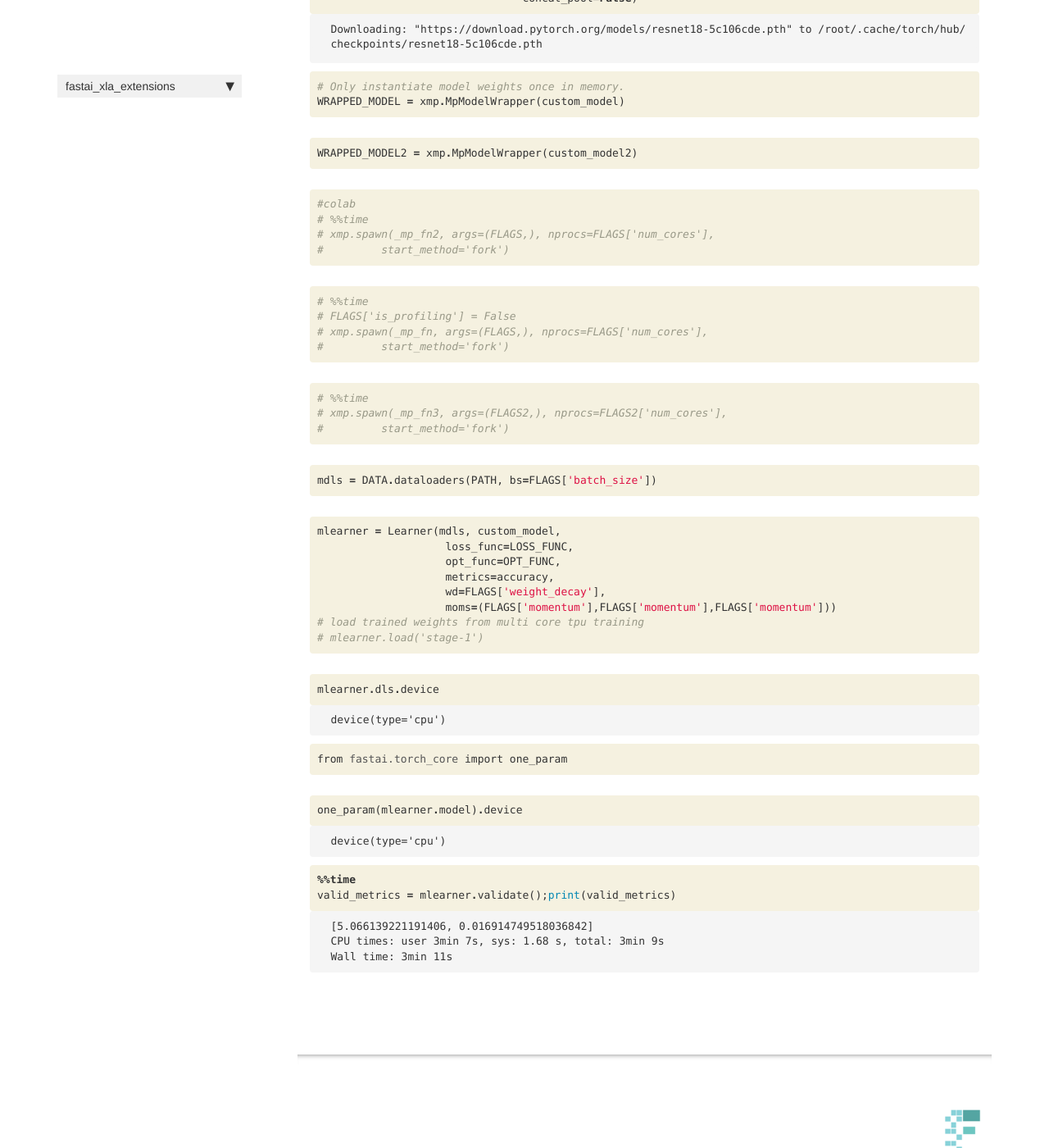
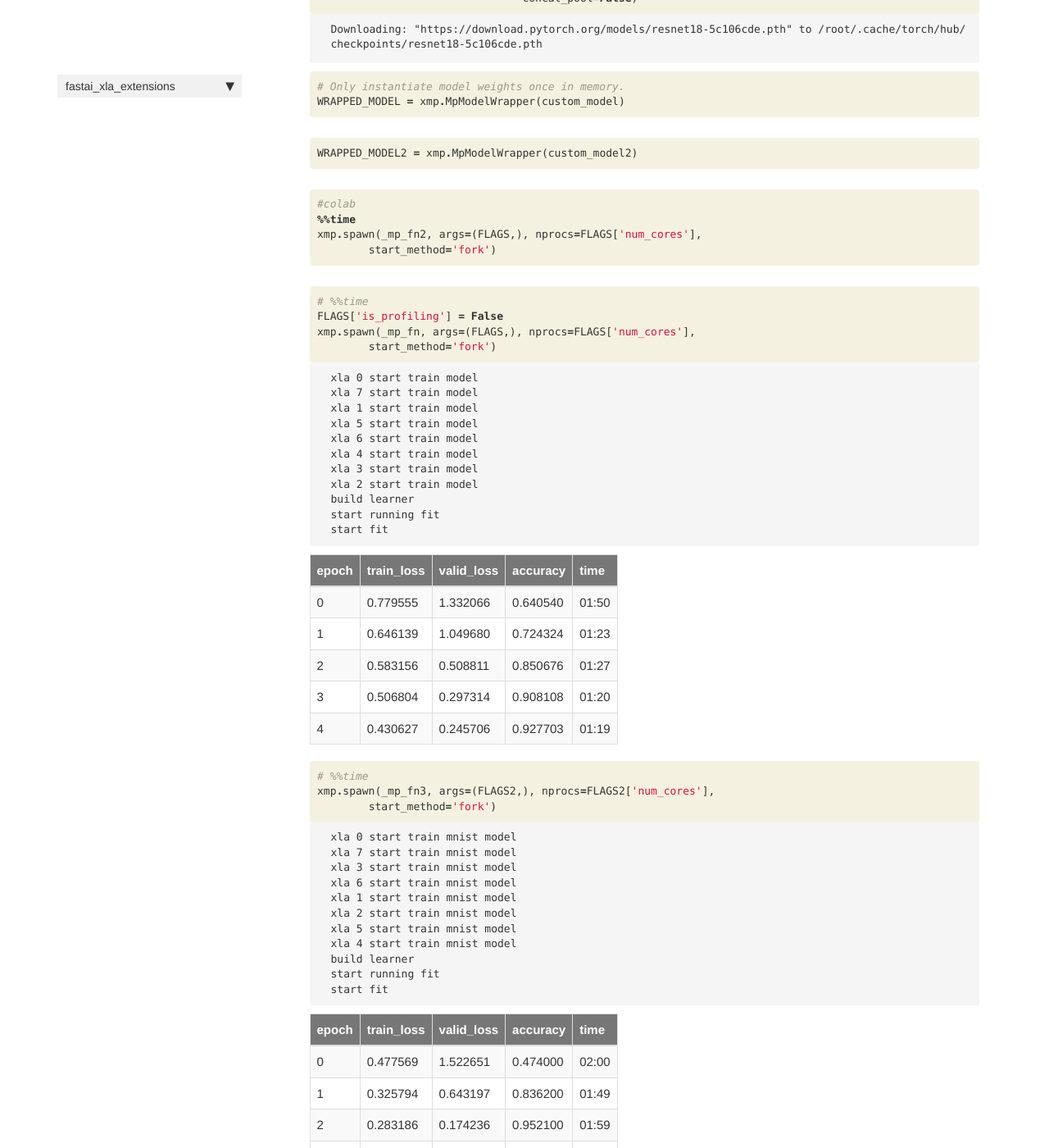
Before and after one commit to butchland/fastai_xla_extensions, a Jekyll site: the page built from docs/multi_core.base.html, in a window 1280 px wide and 1400 px high, scrolled down 10738 px. Shown: the whole window at 82% size. Built offline with Jekyll 4.4.1, drawn with Linux system fonts in a browser that asks for light colours; nearby versions of some CDN libraries; comment, search, counter and statistics services are not loaded; some of the changed text lies outside the part shown.

```diff
--- a/docs/multi_core.base.html
+++ b/docs/multi_core.base.html
@@ -603,6 +603,13 @@
 
 <div class="cell border-box-sizing code_cell rendered">
 
+</div>
+    {% endraw %}
+
+    {% raw %}
+
+<div class="cell border-box-sizing code_cell rendered">
+
 <div class="output_wrapper">
 <div class="output">
 
@@ -610,7 +617,7 @@
 
 
 <div class="output_markdown rendered_html output_subarea ">
-<h4 id="Learner.save" class="doc_header"><code>Learner.save</code><a href="https://github.com/butchland/fastai_xla_extensions/tree/master/fastai_xla_extensions/multi_core/base.py#L384" class="source_link" style="float:right">[source]</a></h4><blockquote><p><code>Learner.save</code>(<strong><code>file</code></strong>, <strong><code>with_opt</code></strong>=<em><code>True</code></em>, <strong><code>pickle_protocol</code></strong>=<em><code>2</code></em>)</p>
+<h4 id="Learner.save" class="doc_header"><code>Learner.save</code><a href="https://github.com/butchland/fastai_xla_extensions/tree/master/fastai_xla_extensions/multi_core/base.py#L392" class="source_link" style="float:right">[source]</a></h4><blockquote><p><code>Learner.save</code>(<strong><code>file</code></strong>, <strong><code>with_opt</code></strong>=<em><code>True</code></em>, <strong><code>pickle_protocol</code></strong>=<em><code>2</code></em>)</p>
 </blockquote>
 
 </div>
@@ -648,7 +655,7 @@
 
 
 <div class="output_markdown rendered_html output_subarea ">
-<h4 id="Learner.to_multi_xla" class="doc_header"><code>Learner.to_multi_xla</code><a href="https://github.com/butchland/fastai_xla_extensions/tree/master/fastai_xla_extensions/multi_core/base.py#L404" class="source_link" style="float:right">[source]</a></h4><blockquote><p><code>Learner.to_multi_xla</code>(<strong><code>device</code></strong>, <strong><code>rank</code></strong>, <strong><code>sync_valid</code></strong>=<em><code>False</code></em>)</p>
+<h4 id="Learner.to_multi_xla" class="doc_header"><code>Learner.to_multi_xla</code><a href="https://github.com/butchland/fastai_xla_extensions/tree/master/fastai_xla_extensions/multi_core/base.py#L412" class="source_link" style="float:right">[source]</a></h4><blockquote><p><code>Learner.to_multi_xla</code>(<strong><code>device</code></strong>, <strong><code>rank</code></strong>, <strong><code>sync_valid</code></strong>=<em><code>False</code></em>)</p>
 </blockquote>
 <p>Sets up the learner on the spawned process for multi core TPU training</p>
 
@@ -673,7 +680,7 @@
 
 
 <div class="output_markdown rendered_html output_subarea ">
-<h4 id="do_one_loop" class="doc_header"><code>do_one_loop</code><a href="https://github.com/butchland/fastai_xla_extensions/tree/master/fastai_xla_extensions/multi_core/base.py#L429" class="source_link" style="float:right">[source]</a></h4><blockquote><p><code>do_one_loop</code>(<strong><code>dl</code></strong>, <strong><code>rank</code></strong>, <strong><code>world_size</code></strong>, <strong><code>device</code></strong>, <strong><code>wrap_parallel</code></strong>=<em><code>True</code></em>)</p>
+<h4 id="do_one_loop" class="doc_header"><code>do_one_loop</code><a href="https://github.com/butchland/fastai_xla_extensions/tree/master/fastai_xla_extensions/multi_core/base.py#L437" class="source_link" style="float:right">[source]</a></h4><blockquote><p><code>do_one_loop</code>(<strong><code>dl</code></strong>, <strong><code>rank</code></strong>, <strong><code>world_size</code></strong>, <strong><code>device</code></strong>, <strong><code>wrap_parallel</code></strong>=<em><code>True</code></em>)</p>
 </blockquote>
 <p>test one loop for a tpu distributed dataloader</p>
 
@@ -1419,9 +1426,9 @@
 <div class="inner_cell">
     <div class="input_area">
 <div class=" highlight hl-ipython3"><pre><span></span><span class="c1">#colab</span>
-<span class="c1"># %%time</span>
-<span class="c1"># xmp.spawn(_mp_fn2, args=(FLAGS,), nprocs=FLAGS[&#39;num_cores&#39;],</span>
-<span class="c1">#         start_method=&#39;fork&#39;)</span>
+<span class="o">%%time</span>
+<span class="n">xmp</span><span class="o">.</span><span class="n">spawn</span><span class="p">(</span><span class="n">_mp_fn2</span><span class="p">,</span> <span class="n">args</span><span class="o">=</span><span class="p">(</span><span class="n">FLAGS</span><span class="p">,),</span> <span class="n">nprocs</span><span class="o">=</span><span class="n">FLAGS</span><span class="p">[</span><span class="s1">&#39;num_cores&#39;</span><span class="p">],</span>
+        <span class="n">start_method</span><span class="o">=</span><span class="s1">&#39;fork&#39;</span><span class="p">)</span>
 </pre></div>
 
     </div>
@@ -1439,12 +1446,92 @@
 <div class="inner_cell">
     <div class="input_area">
 <div class=" highlight hl-ipython3"><pre><span></span><span class="c1"># %%time</span>
-<span class="c1"># FLAGS[&#39;is_profiling&#39;] = False</span>
-<span class="c1"># xmp.spawn(_mp_fn, args=(FLAGS,), nprocs=FLAGS[&#39;num_cores&#39;],</span>
-<span class="c1">#         start_method=&#39;fork&#39;)</span>
-</pre></div>
-
-    </div>
+<span class="n">FLAGS</span><span class="p">[</span><span class="s1">&#39;is_profiling&#39;</span><span class="p">]</span> <span class="o">=</span> <span class="kc">False</span>
+<span class="n">xmp</span><span class="o">.</span><span class="n">spawn</span><span class="p">(</span><span class="n">_mp_fn</span><span class="p">,</span> <span class="n">args</span><span class="o">=</span><span class="p">(</span><span class="n">FLAGS</span><span class="p">,),</span> <span class="n">nprocs</span><span class="o">=</span><span class="n">FLAGS</span><span class="p">[</span><span class="s1">&#39;num_cores&#39;</span><span class="p">],</span>
+        <span class="n">start_method</span><span class="o">=</span><span class="s1">&#39;fork&#39;</span><span class="p">)</span>
+</pre></div>
+
+    </div>
+</div>
+</div>
+
+<div class="output_wrapper">
+<div class="output">
+
+<div class="output_area">
+
+<div class="output_subarea output_stream output_stdout output_text">
+<pre>xla 0 start train model
+xla 7 start train model
+xla 1 start train model
+xla 5 start train model
+xla 6 start train model
+xla 4 start train model
+xla 3 start train model
+xla 2 start train model
+build learner
+start running fit
+start fit
+</pre>
+</div>
+</div>
+
+<div class="output_area">
+
+
+<div class="output_html rendered_html output_subarea ">
+<table border="1" class="dataframe">
+  <thead>
+    <tr style="text-align: left;">
+      <th>epoch</th>
+      <th>train_loss</th>
+      <th>valid_loss</th>
+      <th>accuracy</th>
+      <th>time</th>
+    </tr>
+  </thead>
+  <tbody>
+    <tr>
+      <td>0</td>
+      <td>0.779555</td>
+      <td>1.332066</td>
+      <td>0.640540</td>
+      <td>01:50</td>
+    </tr>
+    <tr>
+      <td>1</td>
+      <td>0.646139</td>
+      <td>1.049680</td>
+      <td>0.724324</td>
+      <td>01:23</td>
+    </tr>
+    <tr>
+      <td>2</td>
+      <td>0.583156</td>
+      <td>0.508811</td>
+      <td>0.850676</td>
+      <td>01:27</td>
+    </tr>
+    <tr>
+      <td>3</td>
+      <td>0.506804</td>
+      <td>0.297314</td>
+      <td>0.908108</td>
+      <td>01:20</td>
+    </tr>
+    <tr>
+      <td>4</td>
+      <td>0.430627</td>
+      <td>0.245706</td>
+      <td>0.927703</td>
+      <td>01:19</td>
+    </tr>
+  </tbody>
+</table>
+</div>
+
+</div>
+
 </div>
 </div>
 
@@ -1459,11 +1546,91 @@
 <div class="inner_cell">
     <div class="input_area">
 <div class=" highlight hl-ipython3"><pre><span></span><span class="c1"># %%time</span>
-<span class="c1"># xmp.spawn(_mp_fn3, args=(FLAGS2,), nprocs=FLAGS2[&#39;num_cores&#39;],</span>
-<span class="c1">#         start_method=&#39;fork&#39;)</span>
-</pre></div>
-
-    </div>
+<span class="n">xmp</span><span class="o">.</span><span class="n">spawn</span><span class="p">(</span><span class="n">_mp_fn3</span><span class="p">,</span> <span class="n">args</span><span class="o">=</span><span class="p">(</span><span class="n">FLAGS2</span><span class="p">,),</span> <span class="n">nprocs</span><span class="o">=</span><span class="n">FLAGS2</span><span class="p">[</span><span class="s1">&#39;num_cores&#39;</span><span class="p">],</span>
+        <span class="n">start_method</span><span class="o">=</span><span class="s1">&#39;fork&#39;</span><span class="p">)</span>
+</pre></div>
+
+    </div>
+</div>
+</div>
+
+<div class="output_wrapper">
+<div class="output">
+
+<div class="output_area">
+
+<div class="output_subarea output_stream output_stdout output_text">
+<pre>xla 0 start train mnist model
+xla 7 start train mnist model
+xla 3 start train mnist model
+xla 6 start train mnist model
+xla 1 start train mnist model
+xla 2 start train mnist model
+xla 5 start train mnist model
+xla 4 start train mnist model
+build learner
+start running fit
+start fit
+</pre>
+</div>
+</div>
+
+<div class="output_area">
+
+
+<div class="output_html rendered_html output_subarea ">
+<table border="1" class="dataframe">
+  <thead>
+    <tr style="text-align: left;">
+      <th>epoch</th>
+      <th>train_loss</th>
+      <th>valid_loss</th>
+      <th>accuracy</th>
+      <th>time</th>
+    </tr>
+  </thead>
+  <tbody>
+    <tr>
+      <td>0</td>
+      <td>0.477569</td>
+      <td>1.522651</td>
+      <td>0.474000</td>
+      <td>02:00</td>
+    </tr>
+    <tr>
+      <td>1</td>
+      <td>0.325794</td>
+      <td>0.643197</td>
+      <td>0.836200</td>
+      <td>01:49</td>
+    </tr>
+    <tr>
+      <td>2</td>
+      <td>0.283186</td>
+      <td>0.174236</td>
+      <td>0.952100</td>
+      <td>01:59</td>
+    </tr>
+    <tr>
+      <td>3</td>
+      <td>0.250719</td>
+      <td>0.080230</td>
+      <td>0.976000</td>
+      <td>01:52</td>
+    </tr>
+    <tr>
+      <td>4</td>
+      <td>0.222686</td>
+      <td>0.053009</td>
+      <td>0.982400</td>
+      <td>01:52</td>
+    </tr>
+  </tbody>
+</table>
+</div>
+
+</div>
+
 </div>
 </div>
 
@@ -1501,10 +1668,26 @@
                     <span class="n">wd</span><span class="o">=</span><span class="n">FLAGS</span><span class="p">[</span><span class="s1">&#39;weight_decay&#39;</span><span class="p">],</span>
                     <span class="n">moms</span><span class="o">=</span><span class="p">(</span><span class="n">FLAGS</span><span class="p">[</span><span class="s1">&#39;momentum&#39;</span><span class="p">],</span><span class="n">FLAGS</span><span class="p">[</span><span class="s1">&#39;momentum&#39;</span><span class="p">],</span><span class="n">FLAGS</span><span class="p">[</span><span class="s1">&#39;momentum&#39;</span><span class="p">]))</span>
 <span class="c1"># load trained weights from multi core tpu training</span>
-<span class="c1"># mlearner.load(&#39;stage-1&#39;)</span>
-</pre></div>
-
-    </div>
+<span class="n">mlearner</span><span class="o">.</span><span class="n">load</span><span class="p">(</span><span class="s1">&#39;stage-1&#39;</span><span class="p">)</span>
+</pre></div>
+
+    </div>
+</div>
+</div>
+
+<div class="output_wrapper">
+<div class="output">
+
+<div class="output_area">
+
+
+
+<div class="output_text output_subarea output_execute_result">
+<pre>&lt;fastai.learner.Learner at 0x7f9e547d4898&gt;</pre>
+</div>
+
+</div>
+
 </div>
 </div>
 
@@ -1624,9 +1807,9 @@
 <div class="output_area">
 
 <div class="output_subarea output_stream output_stdout output_text">
-<pre>[5.066139221191406, 0.016914749518036842]
-CPU times: user 3min 7s, sys: 1.68 s, total: 3min 9s
-Wall time: 3min 11s
+<pre>[0.24494041502475739, 0.9269282817840576]
+CPU times: user 3min 30s, sys: 3.48 s, total: 3min 34s
+Wall time: 3min 36s
 </pre>
 </div>
 </div>
```
Also changed, not shown: docs/multi_core.learner.html (+0 -7 lines), 4 other files.
